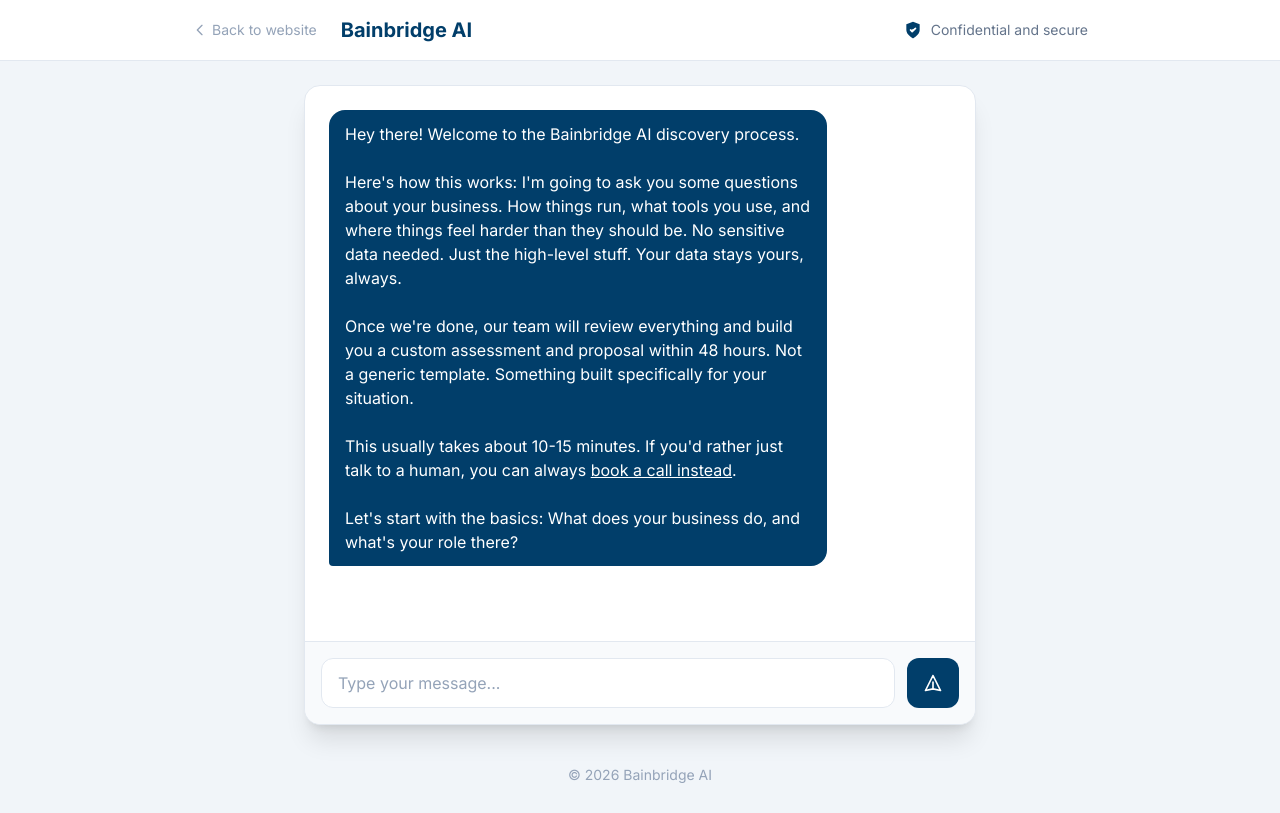
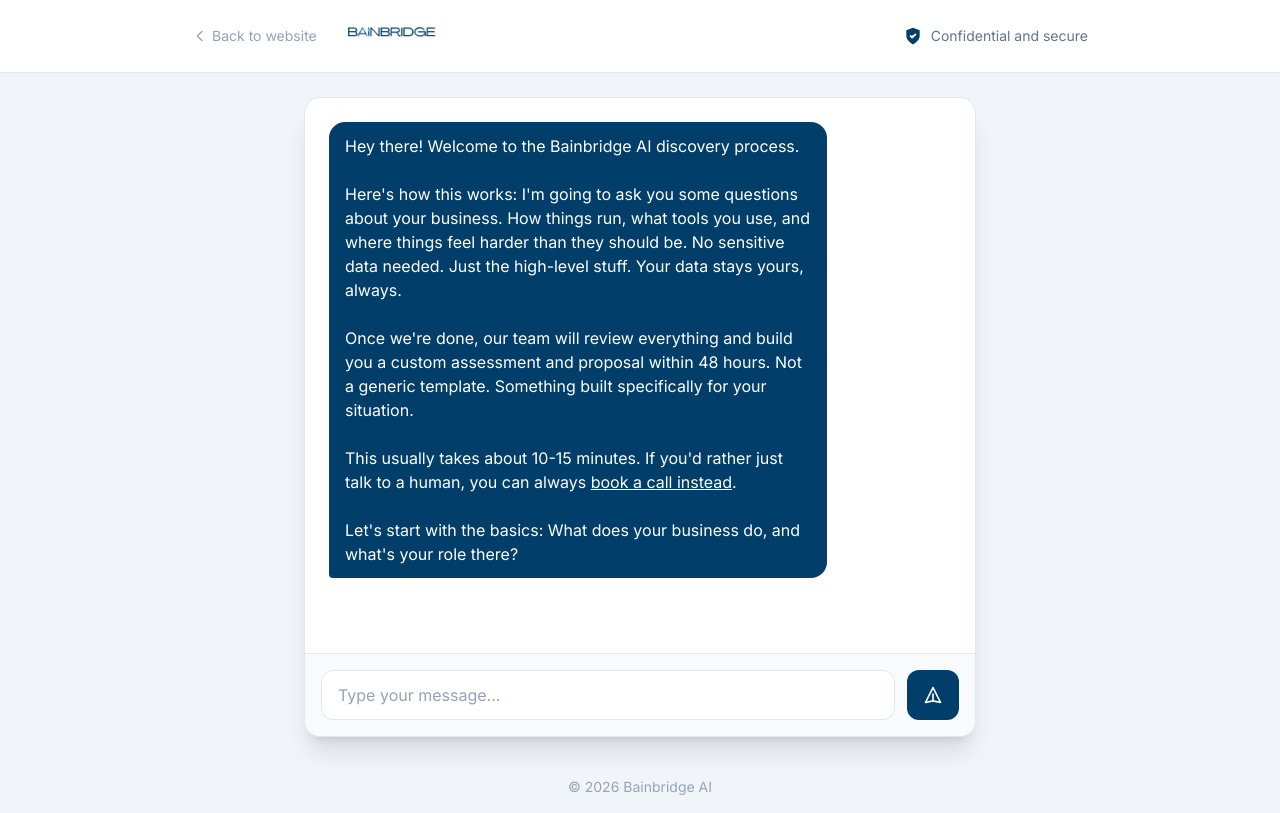
Before and after one commit to ttravj/bainbridge-website, a website: page assessment.html in a window 1280 px wide. Drawn offline with nearby package versions, Linux system fonts and the light colour scheme.

Commit message:
Add files via upload
updated logo link

```diff
--- a/assessment.html
+++ b/assessment.html
@@ -83,7 +83,7 @@
           </svg>
           Back to website
         </a>
-        <span class="text-xl font-bold text-[#013e6a]">Bainbridge AI</span>
+        <img src="logo.jpg" alt="Bainbridge AI" class="h-10 w-auto">
       </div>
 
       <!-- Right: Trust badge -->
```
